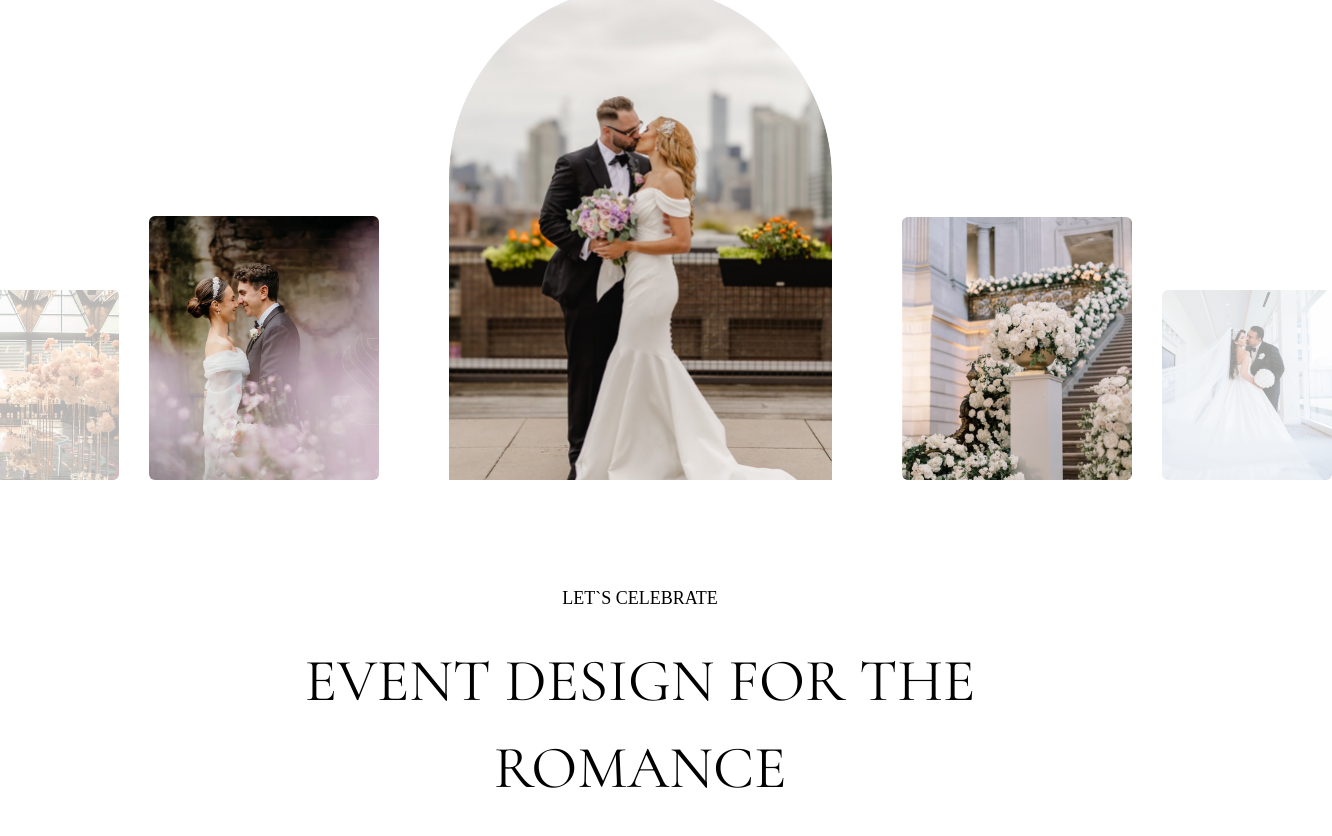
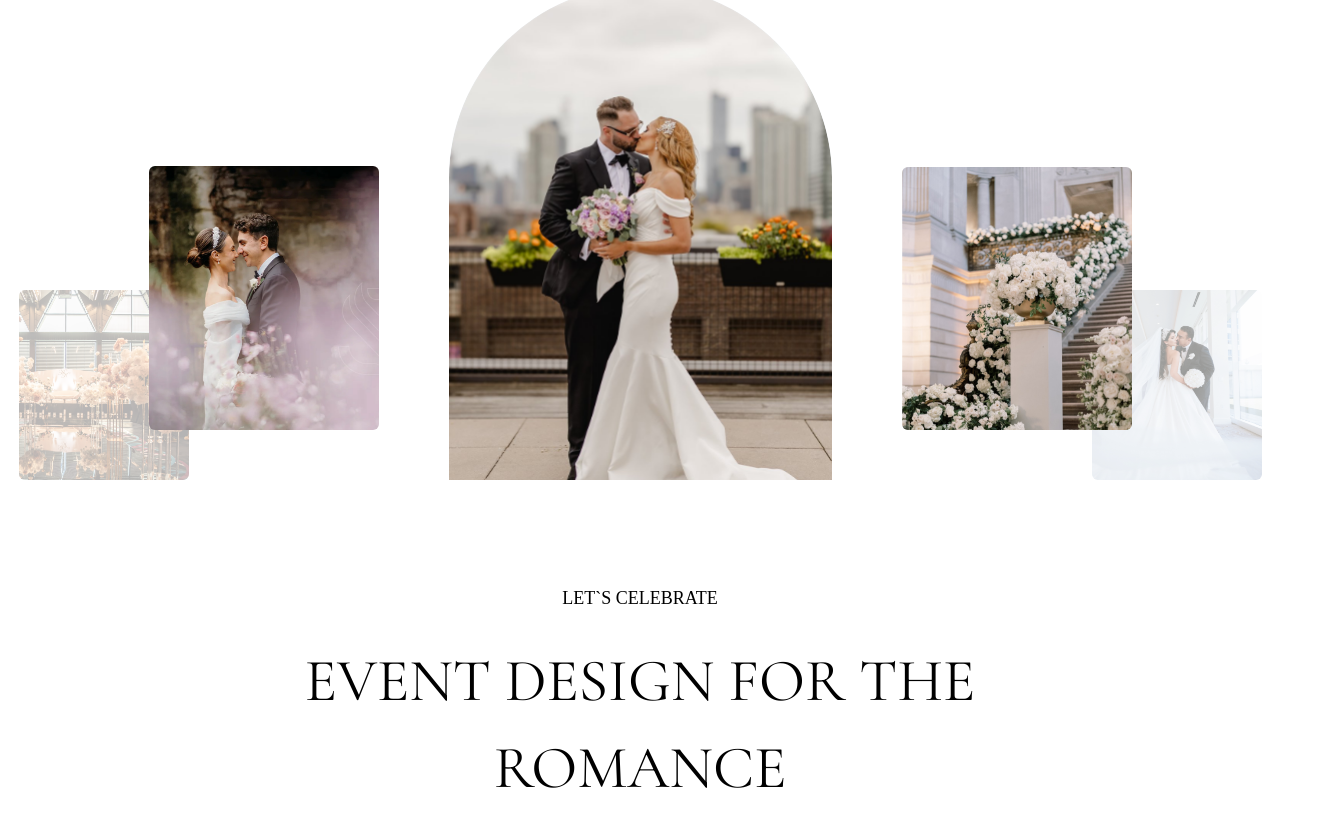
Before and after one commit to christojojo/symphony, a React (Vite) app: page / in a window 1280 px wide. Shown: the part 924-1760 px from the top of the page, 1332 px wide, since content can reach past the window. Built offline with nearby package versions, Linux system fonts and the light colour scheme; a web font is replaced by a local one.

Commit message:
gsap updates

```diff
--- a/src/components/EventDesign/EventDesign.jsx
+++ b/src/components/EventDesign/EventDesign.jsx
@@ -9,10 +9,12 @@ function EventDesign() {
 
   useGSAP(() => {
     gsap.to(".move-left1", { x: -300, delay: 1 });
-    gsap.to(".move-left2", { x: -500, delay: 1 });
-    gsap.to(".move-right1", { x: 500, delay: 1 });
+    gsap.to(".move-left2", { x: -430, delay: 1 });
+    gsap.to(".move-right1", { x: 430, delay: 1 });
     gsap.to(".move-right2", { x: 300, delay: 1 });
   }, []);
+
+
 
   return (
     <div className="py-[60px] md:py-[110px] 3xl:py-[110px] font-forum bg-white">
@@ -29,7 +31,7 @@ function EventDesign() {
 
             <div className="animation-images absolute bottom-0 left-0 w-full">
               <div className="relative">
-                <div className="move-left1 absolute bottom-0 left-0">
+                <div className="move-left1 absolute bottom-[50px] left-0 z-10">
                   <figure>
                     <img src={Assets.eventDesignimg2} alt="#" />
                   </figure>
@@ -47,7 +49,7 @@ function EventDesign() {
                   </figure>
                 </div>
 
-                <div className="move-right2 absolute bottom-0 right-0">
+                <div className="move-right2 absolute bottom-[50px] right-0 z-10">
                   <figure>
                     <img src={Assets.eventDesignimg1} alt="#" />
                   </figure>
```
